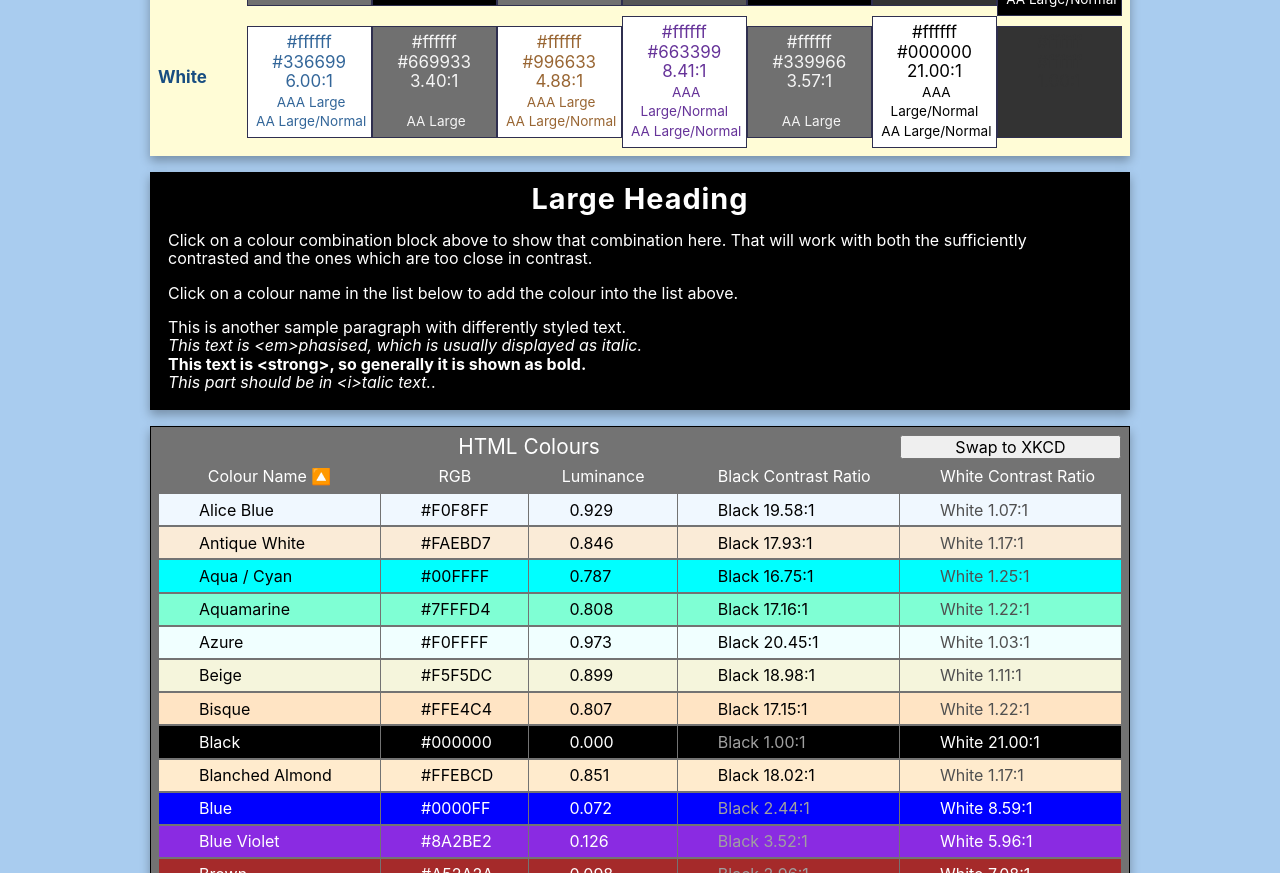
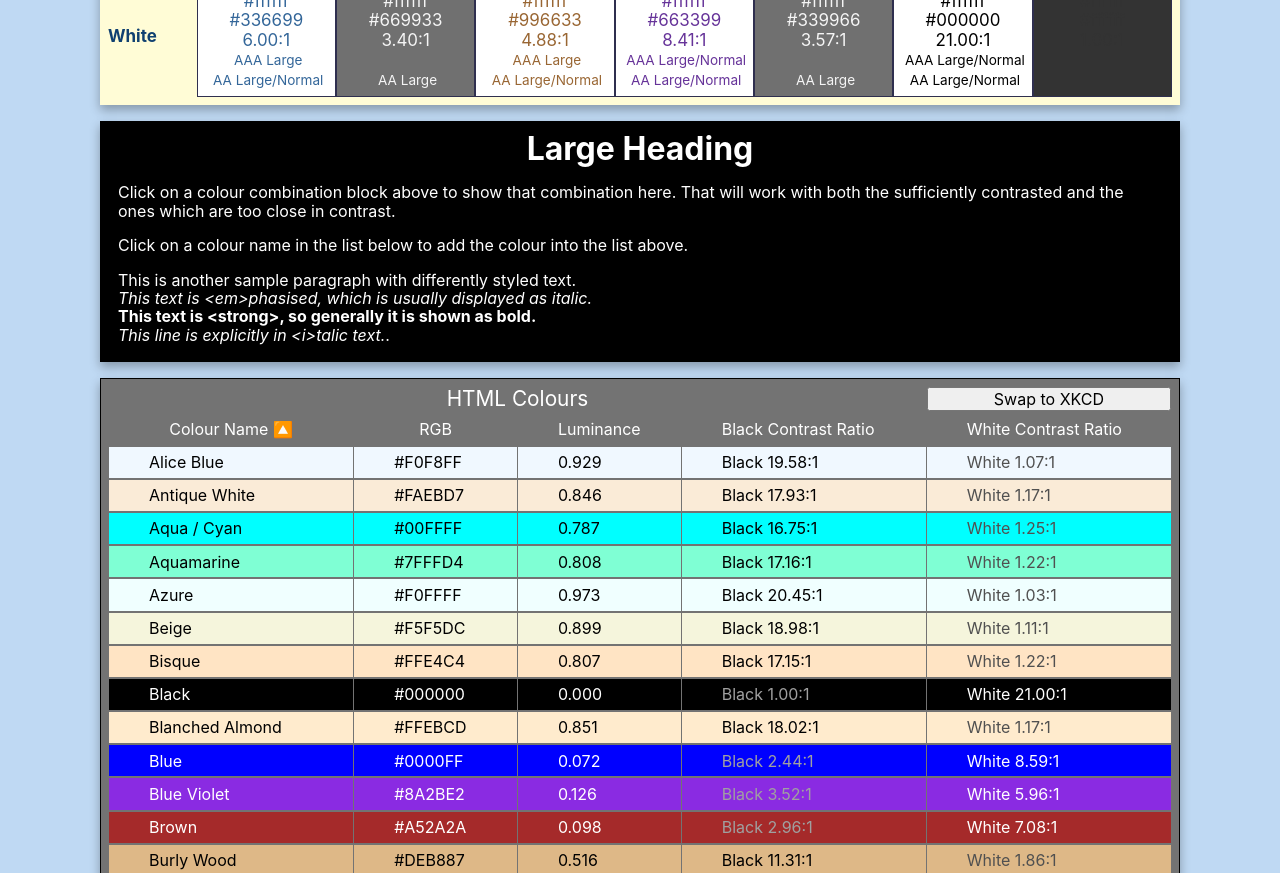
Before and after one commit to JulianNicholls/palette-visualiser-3, a React app: page / in a window 1280 px wide. Shown: the part 1060-1933 px from the top of the page. Built offline with nearby package versions, Linux system fonts and the light colour scheme.

Commit message:
Widen on wider screens

```diff
--- a/src/components/HTMLColourList.tsx
+++ b/src/components/HTMLColourList.tsx
@@ -7,6 +7,8 @@ import XKCDColours from '../colours/XKCDColours';
 
 import { rgbStrToObject, sRGBLuminance } from '../conversions';
 import { useColours } from '../context';
+
+type ListName = 'xkcd' | 'html';
 
 type NamedColour = {
   name: string;
@@ -27,7 +29,7 @@ const withLuminance = ({ name, value }: ListColour): NamedColour => ({
 
 const HTMLColourList = (): JSX.Element => {
   const { addColour } = useColours();
-  const [selected, setSelected] = useState<string>('html');
+  const [selected, setSelected] = useState<ListName>('html');
   const [colourList, setColourList] = useState<Array<NamedColour>>([]);
   const [sortOrder, setSortOrder] = useState<string>('name');
 
@@ -43,7 +45,7 @@ const HTMLColourList = (): JSX.Element => {
   useEffect(loadColours, []);
 
   const swapColours = (): void => {
-    const newSelected: string = selected === 'xkcd' ? 'html' : 'xkcd';
+    const newSelected: ListName = selected === 'xkcd' ? 'html' : 'xkcd';
 
     loadColours(newSelected);
 
@@ -106,19 +108,34 @@ const HTMLColourList = (): JSX.Element => {
       <span className="html-colour-list__title">
         {selected.toUpperCase()} Colours
       </span>
-      <button title="Toggle between HTML colours and XKCD colour list" onClick={swapColours}>
+      <button
+        title="Toggle between HTML colours and XKCD colour list"
+        onClick={swapColours}
+      >
         Swap to {selected === 'xkcd' ? 'HTML' : 'XKCD'}
       </button>
 
-      <button title="Sort by name" className="html-colour-list__header" onClick={sortByName}>
+      <button
+        title="Sort by name"
+        className="html-colour-list__header"
+        onClick={sortByName}
+      >
         Colour Name {sortOrder === 'name' && '🔼'}
         {sortOrder === 'namer' && '🔽'}
       </button>
-      <button title="Sort by hex RGB value" className="html-colour-list__header" onClick={sortByRGB}>
+      <button
+        title="Sort by hex RGB value"
+        className="html-colour-list__header"
+        onClick={sortByRGB}
+      >
         RGB {sortOrder === 'value' && '🔼'}
         {sortOrder === 'valuer' && '🔽'}
       </button>
-      <button title="Sort by luminance" className="html-colour-list__header" onClick={sortByLuminance}>
+      <button
+        title="Sort by luminance"
+        className="html-colour-list__header"
+        onClick={sortByLuminance}
+      >
         Luminance {sortOrder === 'luminance' && '🔼'}
         {sortOrder === 'luminancer' && '🔽'}
       </button>
--- a/src/components/RGBHexInput.tsx
+++ b/src/components/RGBHexInput.tsx
@@ -1,5 +1,5 @@
 import React, { useState } from 'react';
-import {useDebounce} from 'react-use'
+import { useDebounce } from 'react-use'
 
 // This component has an interesting lifecycle:
 // * it is initialized with an RGB value like #67aa7b, which can then be edited
--- a/src/components/SampleText.tsx
+++ b/src/components/SampleText.tsx
@@ -3,14 +3,14 @@ import React from 'react';
 import { useColours } from '../context';
 
 const SampleText = (): JSX.Element => {
-  const context = useColours();
+  const { selectedBG, selectedFG } = useColours();
 
   return (
     <section
       className="sample-text"
-      style={{ background: context.selectedBG, color: context.selectedFG }}
+      style={{ background: selectedBG, color: selectedFG }}
     >
-      <h1 style={{ color: context.selectedFG }}>Large Heading</h1>
+      <h1 style={{ color: selectedFG }}>Large Heading</h1>
       <p>
         Click on a colour combination block above to show that combination here.
         That will work with both the sufficiently contrasted and the ones which are
@@ -33,7 +33,7 @@ const SampleText = (): JSX.Element => {
           This text is &lt;strong&gt;, so generally it is shown as bold.
         </strong>
         <br />
-        <i>This part should be in &lt;i&gt;talic text.</i>.
+        <i>This line is explicitly in &lt;i&gt;talic text.</i>.
       </p>
     </section>
   );
--- a/src/conversions.ts
+++ b/src/conversions.ts
@@ -96,9 +96,9 @@ export function sRGBLuminance(colour: RGB): number {
  * @return  {Object}    The HSV representation  [0..360, 0..100%, 0..100%]
  */
 export function RGBtoHSV(colour: RGB): HSV {
-  const r = colour.r / 255,
-    g = colour.g / 255,
-    b = colour.b / 255;
+  const r = colour.r / 255;
+  const g = colour.g / 255;
+  const b = colour.b / 255;
 
   const max = Math.max(r, g, b);
   const min = Math.min(r, g, b);
@@ -132,9 +132,9 @@ export function RGBtoHSV(colour: RGB): HSV {
  * @return  {Object}    The HSL representation  [0..360, 0..100%, 0..100%]
  */
 export function RGBtoHSL(colour: RGB): HSL {
-  const r = colour.r / 255,
-    g = colour.g / 255,
-    b = colour.b / 255;
+  const r = colour.r / 255;
+  const g = colour.g / 255;
+  const b = colour.b / 255;
 
   const min = Math.min(r, g, b);
   const max = Math.max(r, g, b);
--- a/src/styles/styles.scss
+++ b/src/styles/styles.scss
@@ -1,9 +1,9 @@
-$page-bg: hsl(210, 68%, 80%);
+$page-bg: hsl(210, 68%, 85%);
 $input-bg: #2f2f4f;     // Dark Slate Grey
 $input-focus: #555591;
 $section-bg: #f8f8f8;
 $blocks-bg: #fffcd6;
-$header-colour: hsl(210, 68%, 30%);
+$header-colour: hsl(210, 75%, 25%);
 $odd-colour: hsl(210, 68%, 92%);
 
 $action-fg: hsl(130, 85%, 20%);
@@ -26,8 +26,7 @@ body {
 
 h1 {
   color: $header-colour;
-  font-size: 1.8rem;
-  letter-spacing: 1px;
+  font-size: 2rem;
   text-align: center;
 }
 
@@ -226,3 +225,9 @@ button.action {
   grid-column: span 3;
   justify-self: start;
 }
+
+@media (min-width: 1150px) {
+  .container {
+    width: 1080px;
+  }
+}
```
Also changed, not shown: src/components/InputBox.tsx (+11 -8 lines).
